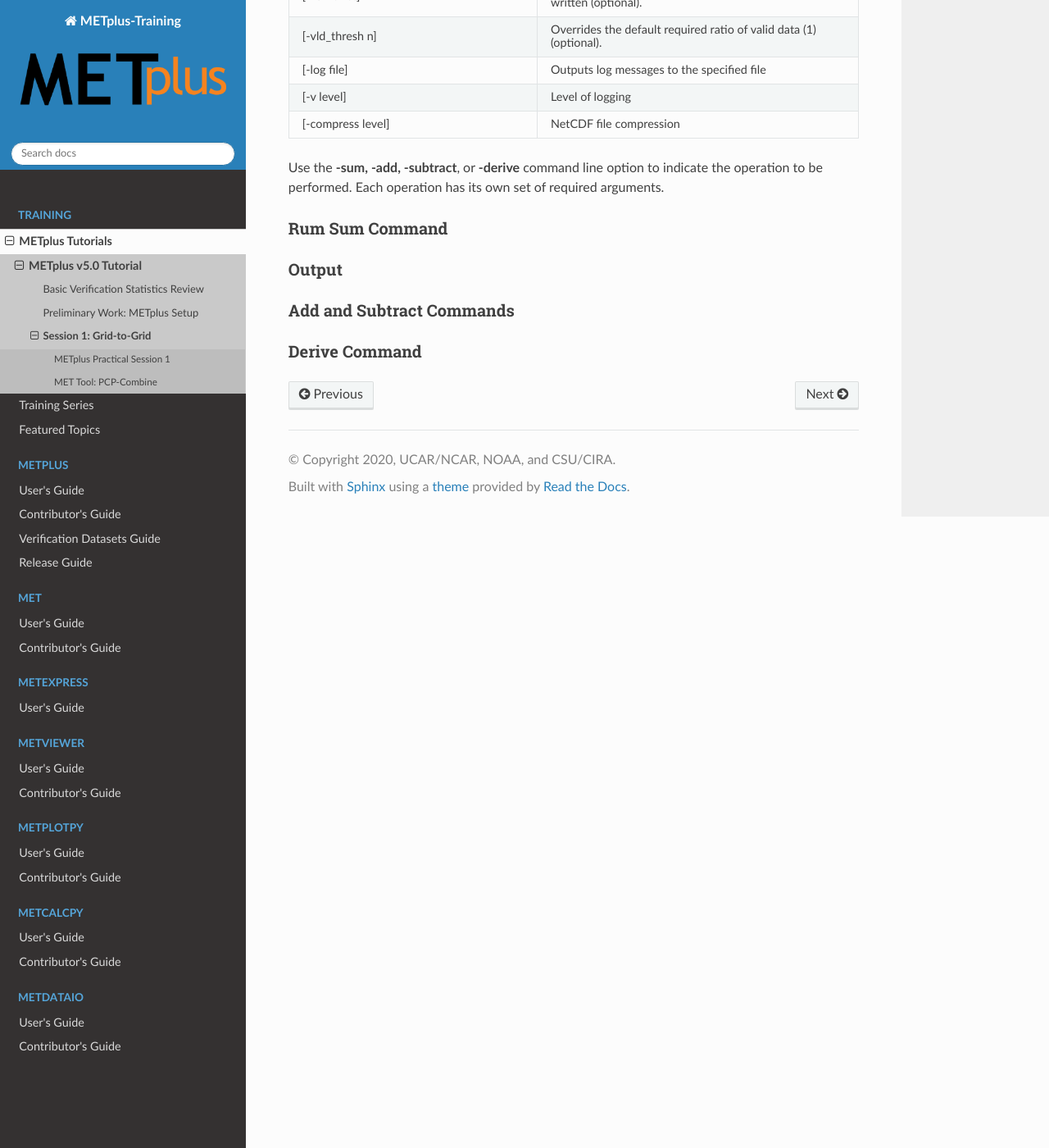
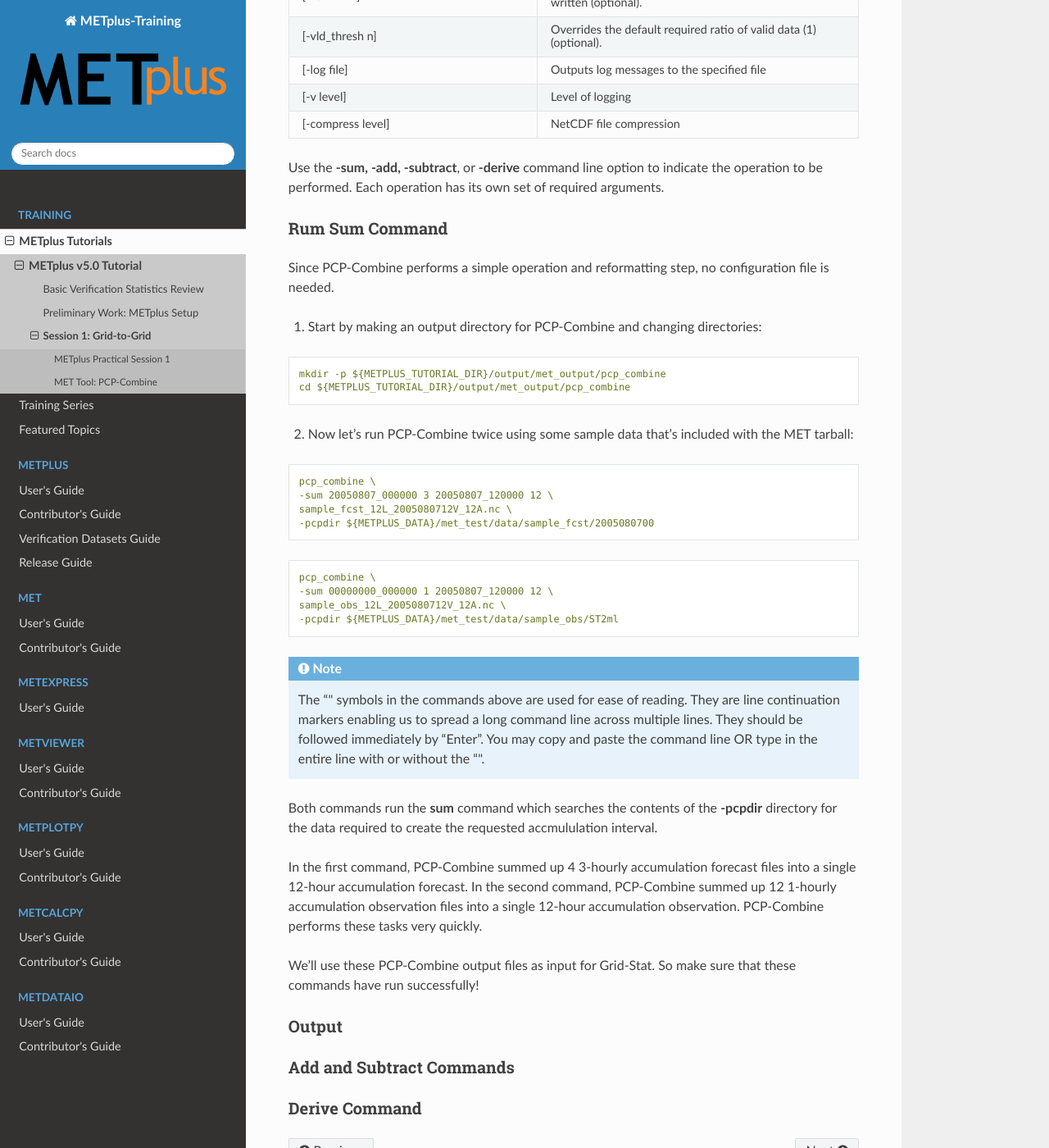
Before and after one commit to dtcenter/METplus-Training, a Sphinx documentation site: the page built from docs/Tutorial/v5.0/grid_to_grid.rst, in a window 1280 px wide and 1400 px high, scrolled down 3599 px. Shown: the whole window at 82% size. Built offline with Sphinx 7.4.7 and the Read the Docs theme 3.1.0, drawn with Linux system fonts in a browser that asks for light colours.

Commit message:
run sum command

```diff
--- a/docs/Tutorial/v5.0/grid_to_grid.rst
+++ b/docs/Tutorial/v5.0/grid_to_grid.rst
@@ -154,6 +154,50 @@
 Rum Sum Command
 ^^^^^^^^^^^^^^^
 
+Since PCP-Combine performs a simple operation and reformatting step, no configuration file is needed.
+
+1. Start by making an output directory for PCP-Combine and changing directories:
+
+.. code-block:: ini
+
+  mkdir -p ${METPLUS_TUTORIAL_DIR}/output/met_output/pcp_combine
+  cd ${METPLUS_TUTORIAL_DIR}/output/met_output/pcp_combine
+
+2. Now let's run PCP-Combine twice using some sample data that's included with the MET tarball:
+
+.. code-block:: ini
+
+  pcp_combine \
+  -sum 20050807_000000 3 20050807_120000 12 \
+  sample_fcst_12L_2005080712V_12A.nc \
+  -pcpdir ${METPLUS_DATA}/met_test/data/sample_fcst/2005080700
+
+.. code-block:: ini
+
+  pcp_combine \
+  -sum 00000000_000000 1 20050807_120000 12 \
+  sample_obs_12L_2005080712V_12A.nc \
+  -pcpdir ${METPLUS_DATA}/met_test/data/sample_obs/ST2ml
+
+.. note::
+
+  The "\" symbols in the commands above are used for ease of reading.
+  They are line continuation markers enabling us to spread a long command
+  line across multiple lines. They should be followed immediately by "Enter".
+  You may copy and paste the command line OR type in the entire line with or
+  without the "\".
+
+Both commands run the **sum** command which searches the contents of the **-pcpdir**
+directory for the data required to create the requested accmululation interval.
+
+In the first command, PCP-Combine summed up 4 3-hourly accumulation forecast files
+into a single 12-hour accumulation forecast. In the second command, PCP-Combine
+summed up 12 1-hourly accumulation observation files into a single 12-hour
+accumulation observation. PCP-Combine performs these tasks very quickly.
+
+We'll use these PCP-Combine output files as input for Grid-Stat.
+So make sure that these commands have run successfully!
+
 Output
 ^^^^^^
 
```
